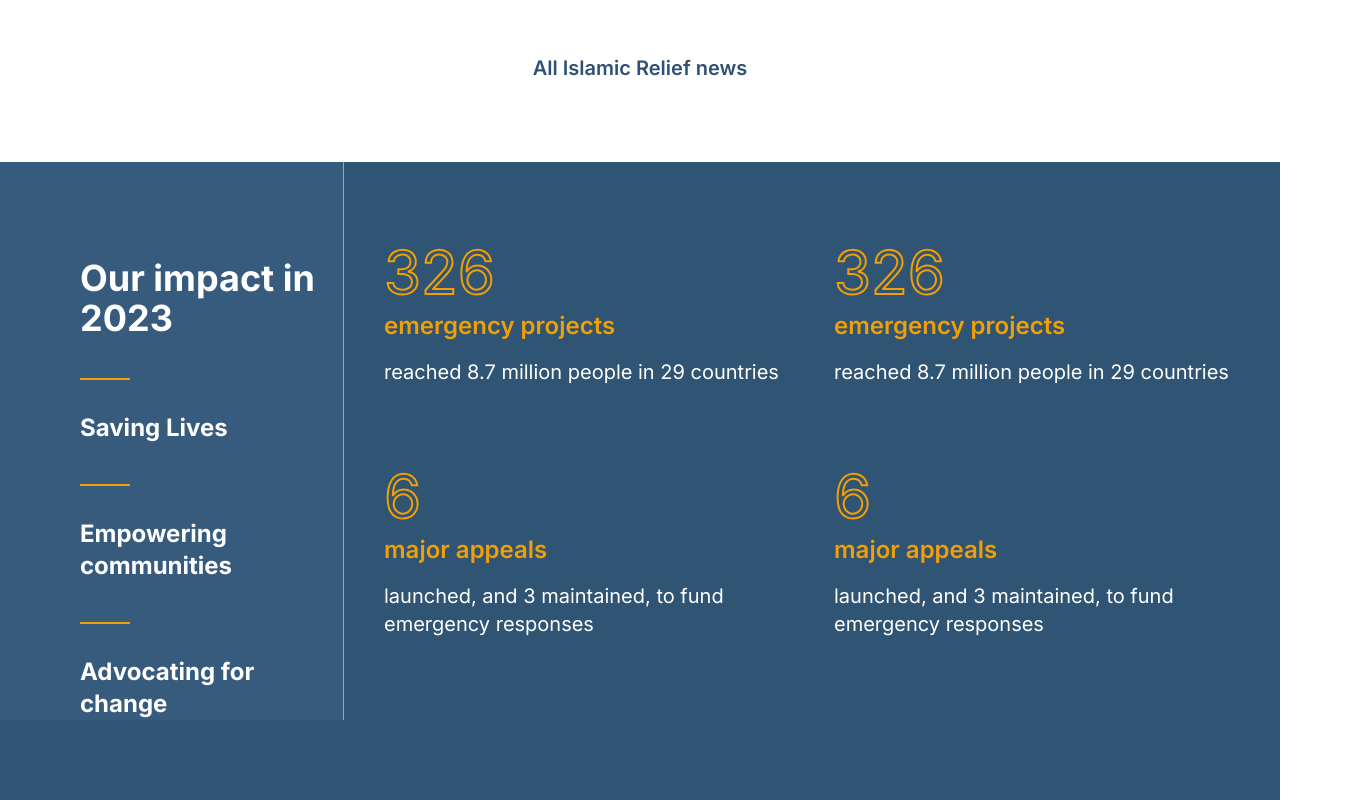
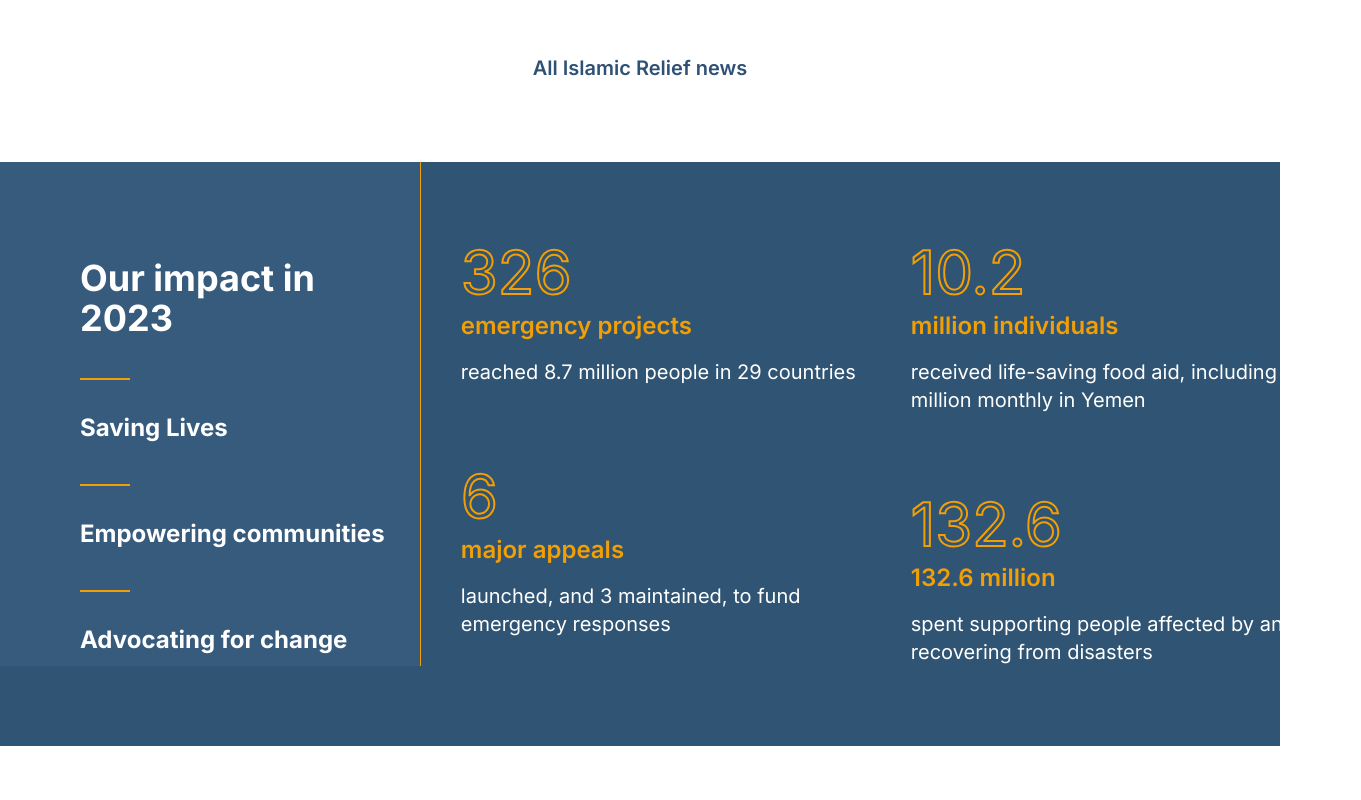
Before and after one commit to spanzyteo/islam, a Next.js app: page / in a window 1280 px wide. Shown: the part 1789-2589 px from the top of the page, 1361 px wide, since content can reach past the window. After the commit the page ends 2535 px from the top, so only its background shows below. Built offline with nearby package versions, Linux system fonts and the light colour scheme.

Commit message:
recent modifications

```diff
--- a/app/components/SecondBody.tsx
+++ b/app/components/SecondBody.tsx
@@ -10,7 +10,7 @@
         </h1>
       </div>
       <div className="mt-20 flex bg-[#305473] pb-20">
-        <div className="bg-[#375B7D] flex flex-col w-[30%] border-r border-r-[#F29F05]">
+        <div className="bg-[#375B7D] flex flex-col w-[33%] border-r border-r-[#F29F05]">
           <div className="ml-1 lg:ml-20 flex flex-col mt-24 ">
             <div className="text-2xl lg:text-4xl text-white font-bold">
               <h1>Our impact in</h1>
@@ -30,7 +30,7 @@
             </div>
           </div>
         </div>
-        <div className="w-[70%] flex lg:flex-row flex-col lg:ml-10 ml-2 mt-20">
+        <div className="w-[64%] flex lg:flex-row flex-col lg:ml-10 ml-2 mt-20">
           <div className=" flex flex-col">
             <div>
               <h1
@@ -42,7 +42,7 @@
               <h1 className="text-[#F29F05] text-2xl font-semibold mt-2">
                 emergency projects
               </h1>
-              <h1 className="text-white text-xl mt-4 lg:w-[100%] w-[250px]">
+              <h1 className="text-white md:text-xl text-lg mt-4 lg:w-[100%] w-[250px]">
                 reached 8.7 million people in 29 countries
               </h1>
             </div>
@@ -56,7 +56,7 @@
               <h1 className="text-[#F29F05] text-2xl font-semibold mt-2">
                 major appeals
               </h1>
-              <h1 className="text-white text-xl mt-4 lg:w-[450px] w-[250px]">
+              <h1 className="text-white md:text-xl text-lg mt-4 lg:w-[450px] w-[250px]">
                 launched, and 3 maintained, to fund emergency responses
               </h1>
             </div>
@@ -67,13 +67,14 @@
                 className="text-6xl text-transparent"
                 style={{ WebkitTextStroke: '2px #F29F05' }}
               >
-                326
+                10.2
               </h1>
               <h1 className="text-[#F29F05] text-2xl font-semibold mt-2">
-                emergency projects
+                million individuals
               </h1>
-              <h1 className="text-white text-xl mt-4 lg:w-[100%] w-[250px]">
-                reached 8.7 million people in 29 countries
+              <h1 className="text-white md:text-xl text-lg mt-4 lg:w-[100%] w-[250px]">
+                received life-saving food aid, including over 2 million monthly
+                in Yemen
               </h1>
             </div>
             <div className="mt-20">
@@ -81,13 +82,14 @@
                 className="text-6xl text-transparent"
                 style={{ WebkitTextStroke: '2px #F29F05' }}
               >
-                6
+                132.6
               </h1>
               <h1 className="text-[#F29F05] text-2xl font-semibold mt-2">
-                major appeals
+                132.6 million
               </h1>
-              <h1 className="text-white text-xl mt-4 lg:w-[450px] w-[250px]">
-                launched, and 3 maintained, to fund emergency responses
+              <h1 className="text-white md:text-xl text-lg mt-4 lg:w-[450px] w-[250px]">
+                spent supporting people affected by and recovering from
+                disasters
               </h1>
             </div>
           </div>
```
